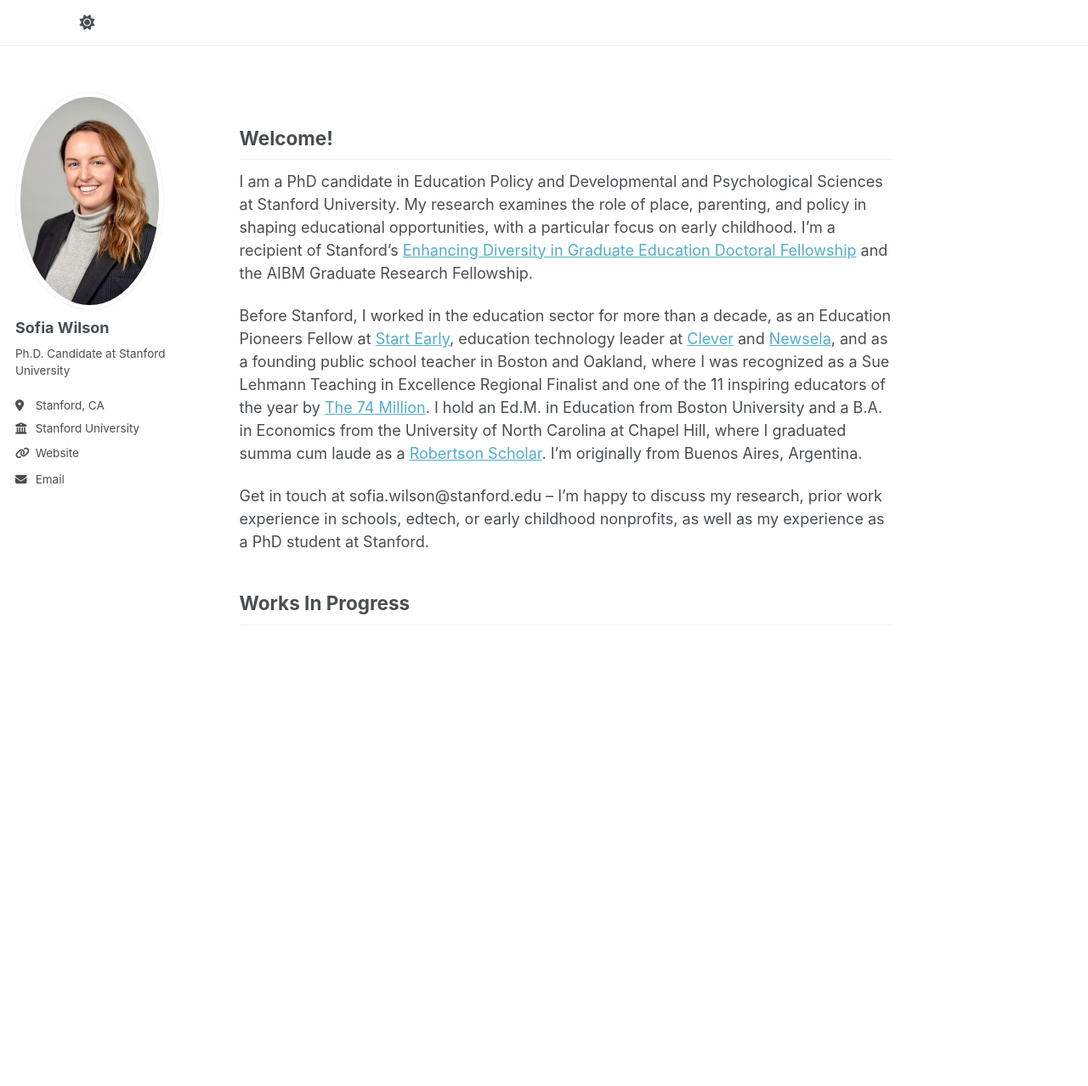
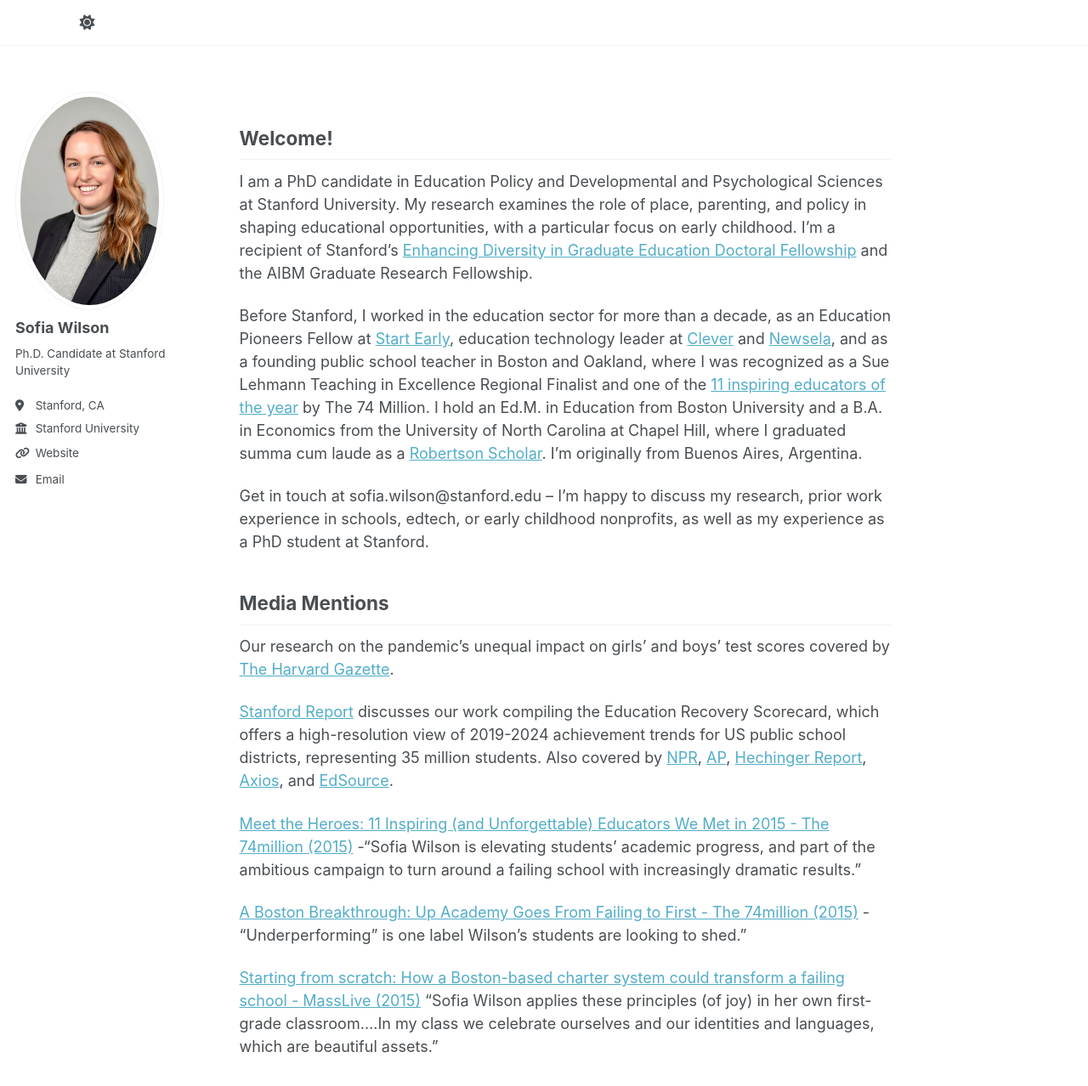
Before and after one commit to sofia-wilson/sofia-wilson.github.io, a Jekyll site: the page built from index.md, in a window 1280 px wide and 1400 px high. Shown: the top 1278 px of the window at 85% size. Built offline with Jekyll 4.4.1, drawn with Linux system fonts in a browser that asks for light colours.

Commit message:
Update index.md

```diff
--- a/index.md
+++ b/index.md
@@ -9,9 +9,18 @@ Welcome!
 --------------
 I am a PhD candidate in Education Policy and Developmental and Psychological Sciences at Stanford University. My research examines the role of place, parenting, and policy in shaping educational opportunities, with a particular focus on early childhood. I'm a recipient of Stanford's [Enhancing Diversity in Graduate Education Doctoral Fellowship](https://vpge.stanford.edu/fellowships-funding/current-vpge-fellows/all-2023-fellows#EDGE) and the AIBM Graduate Research Fellowship.
 
-Before Stanford, I worked in the education sector for more than a decade, as an Education Pioneers Fellow at [Start Early](https://www.startearly.org/), education technology leader at [Clever](https://www.clever.com/) and [Newsela](https://newsela.com/), and as a founding public school teacher in Boston and Oakland, where I was recognized as a Sue Lehmann Teaching in Excellence Regional Finalist and one of the 11 inspiring educators of the year by [The 74 Million](https://www.the74million.org/article/meet-the-heroes-11-inspiring-and-unforgettable-educators-we-met-in-2015/). I hold an Ed.M. in Education from Boston University and a B.A. in Economics from the University of North Carolina at Chapel Hill, where I graduated summa cum laude as a [Robertson Scholar](https://robertsonscholars.org/). I'm originally from Buenos Aires, Argentina.
+Before Stanford, I worked in the education sector for more than a decade, as an Education Pioneers Fellow at [Start Early](https://www.startearly.org/), education technology leader at [Clever](https://www.clever.com/) and [Newsela](https://newsela.com/), and as a founding public school teacher in Boston and Oakland, where I was recognized as a Sue Lehmann Teaching in Excellence Regional Finalist and one of the [11 inspiring educators of the year](https://www.the74million.org/article/meet-the-heroes-11-inspiring-and-unforgettable-educators-we-met-in-2015/) by The 74 Million. I hold an Ed.M. in Education from Boston University and a B.A. in Economics from the University of North Carolina at Chapel Hill, where I graduated summa cum laude as a [Robertson Scholar](https://robertsonscholars.org/). I'm originally from Buenos Aires, Argentina.
 
 Get in touch at sofia.wilson@stanford.edu -- I'm happy to discuss my research, prior work experience in schools, edtech, or early childhood nonprofits, as well as my experience as a PhD student at Stanford.
 
-Works In Progress
+Media Mentions
 ------------
+Our research on the pandemic’s unequal impact on girls’ and boys’ test scores covered by [The Harvard Gazette](https://news.harvard.edu/gazette/story/2025/11/girls-fell-further-behind-in-math-during-after-pandemic/).
+
+[Stanford Report](https://news.stanford.edu/stories/2025/02/new-research-reveals-striking-variations-in-pandemic-recovery-among-u-s-school-districts?utm_source=feedotter&utm_medium=email&utm_campaign=int-02-10-2025&utm_content=httpsnewsstanfordedustories202502newresearchrevealsstrikingvariationsinpandemicrecoveryamongusschooldistricts&mkt_tok=NjYwLVRKQy05ODQAAAGYlEt7R-7Hrb7hkaY5yExf8BJMU1xeEJT83Gc_cPrHJk_jHLQLuHoBhYnOgx_RHrkUVfgs5X7ZcWEj3BOC51fs_PCviceGypGAJFb4UqQ) discusses our work compiling the Education Recovery Scorecard, which offers a high-resolution view of 2019-2024 achievement trends for US public school districts, representing 35 million students. Also covered by [NPR](https://www.npr.org/2025/02/11/nx-s1-5291451/us-reading-math-scores-solutions), [AP](https://apnews.com/article/math-reading-school-district-test-scores-f110ef05fb62f673530f44b120863bec), [Hechinger Report](https://hechingerreport.org/americas-kids-are-still-behind-in-reading-and-math-these-schools-are-defying-the-trend/), [Axios](https://www.axios.com/2025/02/11/schools-learning-loss-education-recovery-scorecard-pandemic-students), and [EdSource](https://edsource.org/2025/stanfords-national-database-adds-a-new-twist-to-californias-pandemic-learning-loss/726637).
+
+[Meet the Heroes: 11 Inspiring (and Unforgettable) Educators We Met in 2015 - The 74million (2015)](https://www.the74million.org/article/meet-the-heroes-11-inspiring-and-unforgettable-educators-we-met-in-2015/) -“Sofia Wilson is elevating students’ academic progress, and part of the ambitious campaign to turn around a failing school with increasingly dramatic results.”
+
+[A Boston Breakthrough: Up Academy Goes From Failing to First - The 74million (2015)](https://www.the74million.org/article/a-boston-breakthrough-up-academy-goes-from-failing-to-first/) - “Underperforming” is one label Wilson’s students are looking to shed.”
+
+[Starting from scratch: How a Boston-based charter system could transform a failing school - MassLive (2015)](https://www.masslive.com/news/2015/03/starting_from_scratch_a_look_a.html) “Sofia Wilson applies these principles (of joy) in her own first-grade classroom....In my class we celebrate ourselves and our identities and languages, which are beautiful assets.”
```
